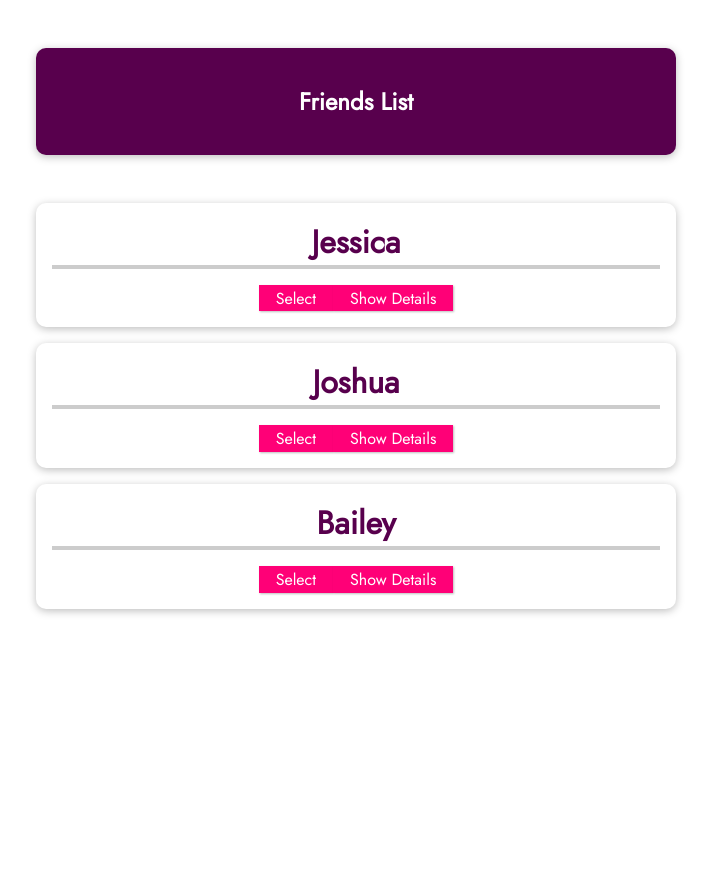
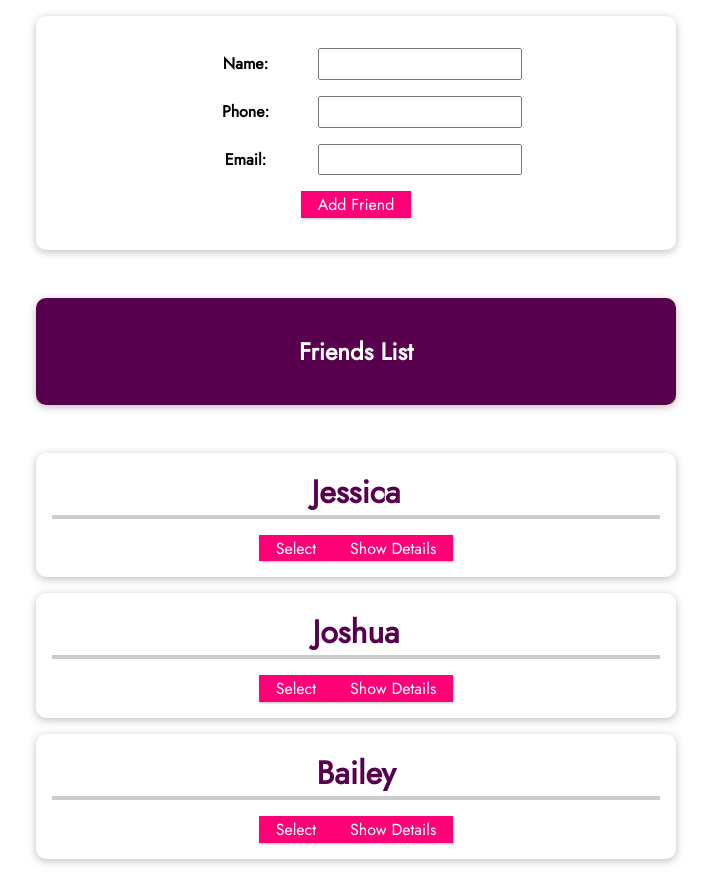
Before and after one commit to neb-dev/vue-course, a Vue app in the folder project9/: page / in a window 1280 px wide. Shown: the whole page, without its empty margins (284-995 px from the left). Before the commit the page ends 800 px from the top, so only its background shows below. Built offline with nearby package versions, Linux system fonts and the light colour scheme.

Commit message:
Add files via upload

```diff
--- /dev/null
+++ b/project9/components/AddFriend.vue
@@ -0,0 +1,44 @@
+<template>
+  <form @submit.prevent="createFriend">
+    <div>
+      <label>Name:</label>
+      <input type="text" v-model="name" />
+    </div>
+
+    <div>
+      <label>Phone:</label>
+      <input type="text" v-model="phone" />
+    </div>
+
+    <div>
+      <label>Email:</label>
+      <input type="text" v-model="email" />
+    </div>
+
+    <div>
+      <button>Add Friend</button>
+    </div>
+  </form>
+</template>
+
+<script>
+export default {
+  emits: ['submit-friend'],
+  data() {
+    return {
+      name: '',
+      phone: '',
+      email: '',
+    };
+  },
+  methods: {
+    createFriend() {
+      this.$emit('submit-friend', this.name, this.phone, this.email);
+
+      this.name = '';
+      this.phone = '';
+      this.email = '';
+    },
+  },
+};
+</script>
--- a/project9/src/App.vue
+++ b/project9/src/App.vue
@@ -1,5 +1,6 @@
 <template>
   <section>
+    <add-friend @submit-friend="addFriend" />
     <header><h1>Friends List</h1></header>
     <ul>
       <!-- friend must use v-bind to pass non-string values -->
@@ -48,6 +49,16 @@ export default {
       const friend = this.friends.find((f) => f.id === id);
       friend.isSelected = !friend.isSelected;
     },
+    addFriend(name, phone, email) {
+      const friend = {
+        id: new Date().toISOString(),
+        name: name,
+        phone: phone,
+        email: email,
+        isSelected: false,
+      };
+      this.friends.push(friend);
+    },
   },
 };
 </script>
@@ -84,7 +95,7 @@ header {
   list-style: none;
 }
 
-#app li {
+#app li, #app form {
   box-shadow: 0 2px 8px rgba(0, 0, 0, 0.26);
   margin: 1rem auto;
   border-radius: 10px;
@@ -92,6 +103,22 @@ header {
   text-align: center;
   width: 90%;
   max-width: 40rem;
+}
+
+#app input {
+  font: inherit;
+  padding: 0.15rem;
+}
+
+#app label {
+  font-weight: bold;
+  margin-right: 1rem;
+  width: 7rem;
+  display: inline-block;
+}
+
+#app form div {
+  margin: 1rem 0;
 }
 
 #app h2 {
--- a/project9/src/main.js
+++ b/project9/src/main.js
@@ -3,9 +3,12 @@ import { createApp } from 'vue';
 import App from './App.vue';
 
 import Friend from '../components/Friend.vue';
+import AddFriend from '../components/AddFriend.vue';
 
 const app = createApp(App);
 
-app.component('friend', Friend)
+app.component('friend', Friend);
+
+app.component('add-friend', AddFriend);
 
 app.mount('#app');
```
